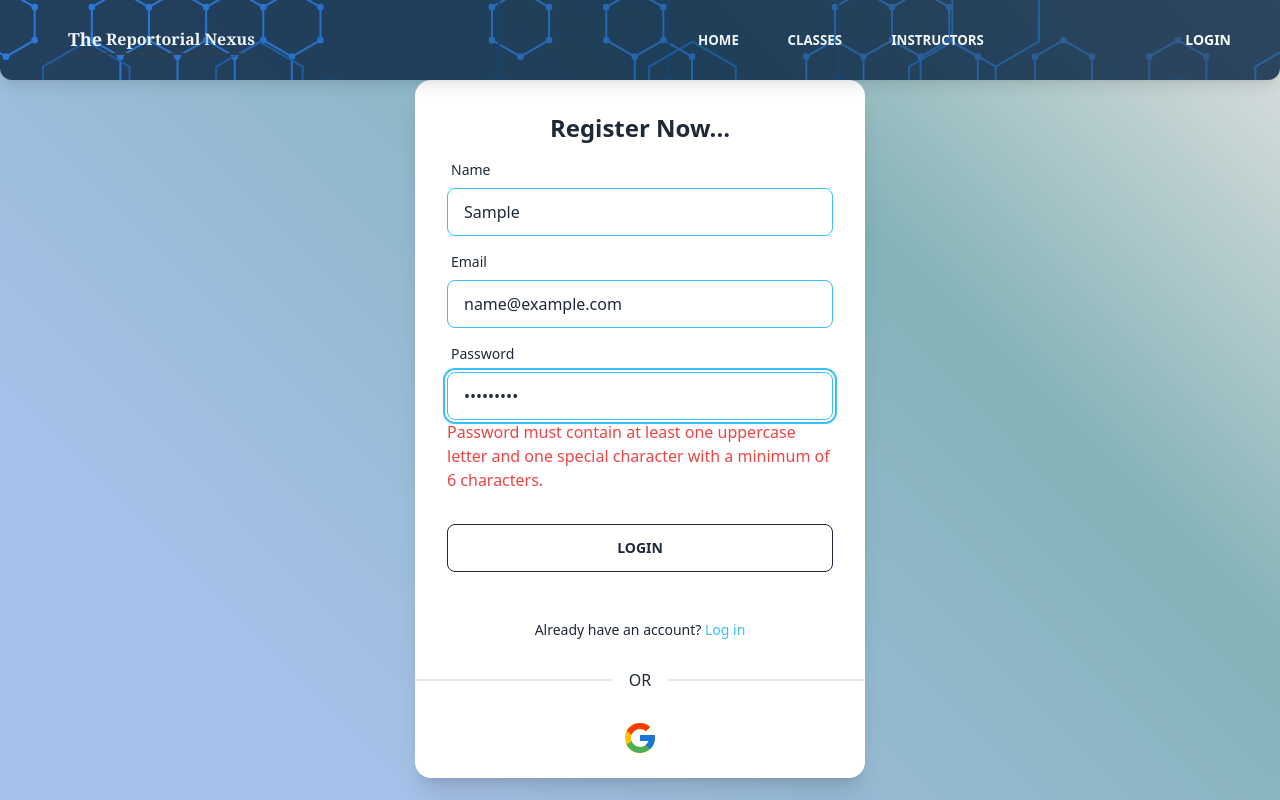
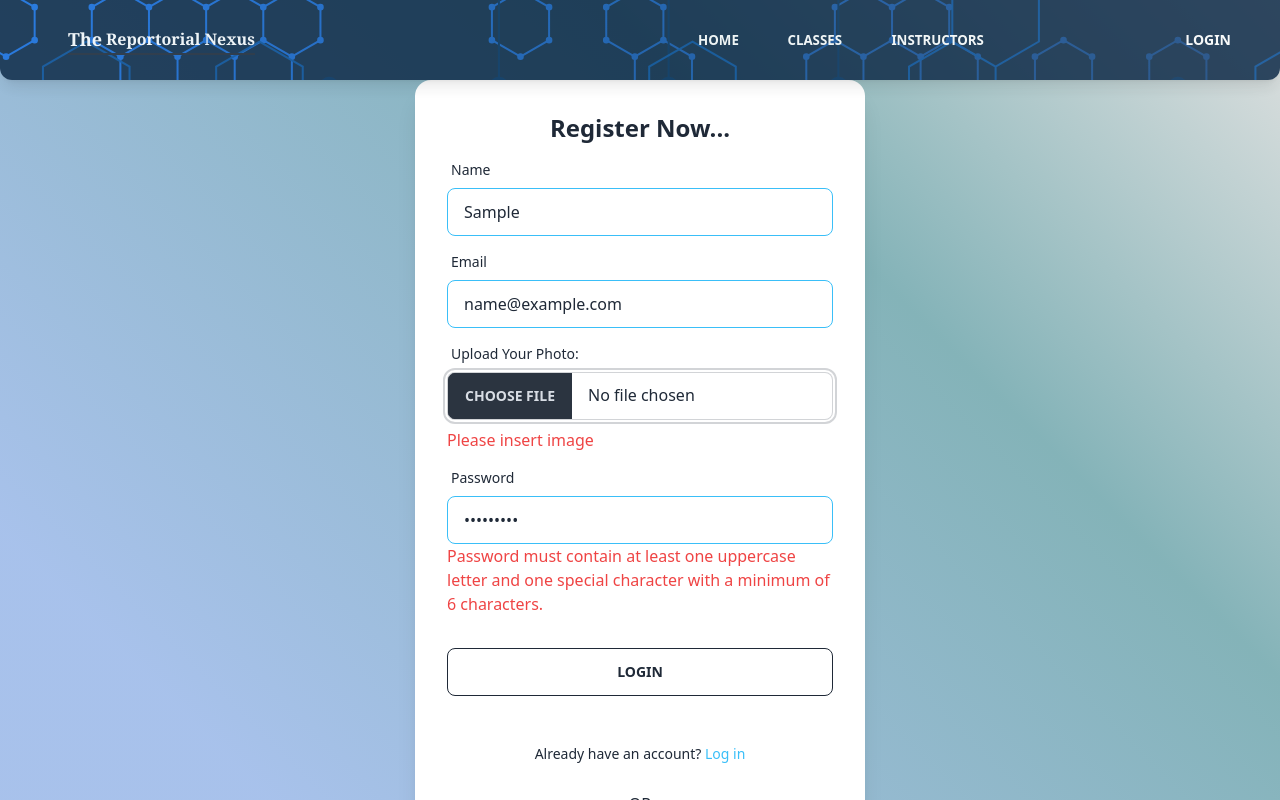
Before and after one commit to fahad09fahim/reportorial-nexus, a React (Vite) app: page /register in a window 1280 px wide. Both pictures are taken after typing "Sample", "name@example.com", "Sample123" into the empty fields and a click on the button "LOGIN". Shown: the top 800 px of the page. Built offline with nearby package versions, Linux system fonts and the light colour scheme; no server answers.

Commit message:
private route implemented

```diff
--- a/src/Pages/Registration/Registration.jsx
+++ b/src/Pages/Registration/Registration.jsx
@@ -12,6 +12,7 @@ const Registration = () => {
     formState: { errors },
   } = useForm();
   const onSubmit = (data) => {
+    console.log(data)
    createUser(data.email,data.password)
    .then(res=>{
     const user = res.user
@@ -83,6 +84,23 @@ const Registration = () => {
                 </span>
               )}
             </div>
+
+            <div className="form-control w-full ">
+  <label className="label">
+    <span className="label-text">Upload Your Photo:</span>
+
+  </label>
+  <input type="file" {...register("image", {
+                  required: true,
+
+                })} className="file-input file-input-bordered w-full" />
+
+</div>
+{errors.image && (
+                <span className="text-red-500">
+                  Please insert image
+                </span>
+              )}
             {/* ----------------------password input field--------------------------------------- */}
             <div className="form-control">
               <label className="label">
@@ -116,6 +134,7 @@ const Registration = () => {
         </div>
       </div>
     </div>
+
   );
 };
 
--- /dev/null
+++ b/src/Routes/PrivateRoute.jsx
@@ -0,0 +1,28 @@
+import { useContext } from "react";
+import { AuthContext } from "../providers/AuthProvider";
+import { Navigate, useLocation } from "react-router-dom";
+
+const PrivateRoute = ({ children }) => {
+  const { user, loading } = useContext(AuthContext);
+  const location = useLocation();
+
+  if (loading) {
+    return (
+      <div className="min-h-screen mx-auto">
+        <div className="flex justify-center py-32">
+        <span className="loading loading-dots text-blue-400 loading-xs"></span>
+        <span className="loading loading-ring text-red-600 loading-md"></span>
+        <span className="loading loading-dots text-blue-400 loading-lg"></span>
+        <span className="loading loading-ring text-red-600 loading-lg"></span>
+        </div>
+      </div>
+    );
+  }
+
+  if (user) {
+    return children;
+  }
+  return <Navigate to="/login" state={{ from: location }} replace></Navigate>;
+};
+
+export default PrivateRoute;
--- a/src/Routes/Route.jsx
+++ b/src/Routes/Route.jsx
@@ -4,6 +4,7 @@ import Home from "../Pages/Home/Home/Home";
 import Class from "../Pages/Classes/Class";
 import Login from "../Pages/Login/Login";
 import Registration from "../Pages/Registration/Registration";
+import PrivateRoute from "./PrivateRoute";
 
 
 const router = createBrowserRouter([
@@ -18,7 +19,7 @@ const router = createBrowserRouter([
 
       {
         path: "/class",
-        element: <Class />
+        element: <PrivateRoute><Class /></PrivateRoute>
 
       },
       {
--- a/src/providers/AuthProvider.jsx
+++ b/src/providers/AuthProvider.jsx
@@ -39,6 +39,7 @@ const updateUserProfile = (name, photo) => {
 }
    useEffect(()=>{
 const unsubscribe= onAuthStateChanged(auth, currentUser=>{
+    setLoading(false)
     setUser(currentUser);
 })
 return ()=>{
```
Also changed, not shown: src/main.jsx (+4 -4 lines).
